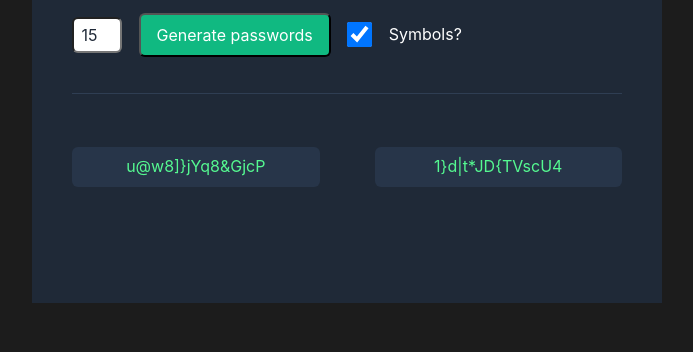
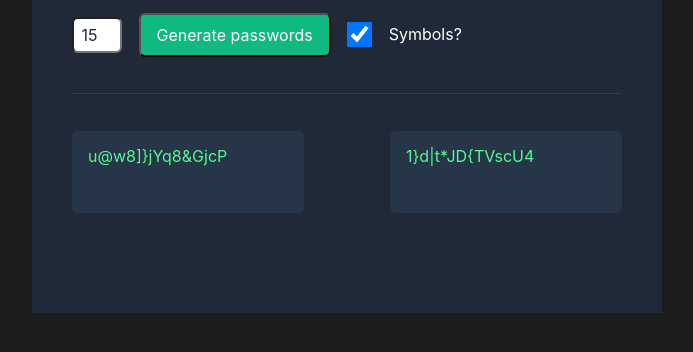
Before and after one commit to kwlsq/password-generator, a website built with Vite: page index.html in a window 1280 px wide. Both pictures are taken after a click on the button "Generate passwords". Shown: the part 424-776 px from the top of the page, without its empty margins (293-986 px from the left). Built offline with nearby package versions, Linux system fonts and the light colour scheme.

Commit message:
Max length password to 50
Extend password length limit and modify password result box to have flexible height

```diff
--- a/index.css
+++ b/index.css
@@ -97,8 +97,7 @@ hr {
 .password-box-1,.password-box-2{
     padding: 0px;
     border-radius: 6px;
-    width: 45%;
-    min-height: 40px;
+    width: 200px; /* or something else */
     background-color: #273549;
     color: #55F991;
     display: flex;
@@ -106,7 +105,11 @@ hr {
     align-items: center;
     font-size: 16px;
     cursor: pointer;
-    word-wrap: break-word;
     overflow-wrap: break-word;
-    hyphens: auto; /* Try adding this */
+    padding: 16px; /* just to give some spacing */
 }
+
+.password-box-1 p, .password-box-2 p{
+    width: 100%;
+    height: 100%;
+}
--- a/index.html
+++ b/index.html
@@ -9,15 +9,19 @@
 		<h1 class="header">Generate a <span class="primary-font-color"><br/>random password</span></h1>
 		<p class="supporting-text">Never use an insecure password again.</p>
 		<div class="generate-password-component">
-			<input type="number" min="10" max="20" value="15" class="password-length-input" oninput="validateQuantity()" />
+			<input type="number" min="10" max="50" value="15" class="password-length-input" oninput="validateQuantity()" />
 			<button onclick="generatePassword()" class="btn-generate">Generate passwords</button>
 			<input checked oninput="validateSymbol()" type="checkbox" class="toggle-symbol">
 			<label for="toggle-symbol">Symbols?</label>
 		</div>
 		<hr/>
 		<div class="passwords-wrapper">
-			<p onclick="copyOnClick1()" class="password-box-1"></p>
-			<p onclick="copyOnClick2()" class="password-box-2"></p>
+			<div class="password-box-1" onclick="copyOnClick1()">
+				<p id="password1"></p>
+			</div>
+			<div class="password-box-2" onclick="copyOnClick2()">
+				<p id="password2"></p>
+			</div>
 		</div>
 	</main>
 	<script src="index.js"></script>
--- a/index.js
+++ b/index.js
@@ -23,16 +23,16 @@ function validateSymbol() {
 
 function generatePassword() {
     let passwordLengthInput = document.querySelector('.password-length-input').value;
-
     let password1 = "";
     let password2 = "";
     for (let i = 0; i < passwordLengthInput; i++) {
         password1 += randomizedCharacter()
         password2 += randomizedCharacter()
     }
-    passwordBox1.textContent = password1;
-    passwordBox2.textContent = password2;
-    console.log(passwordLengthInput)
+    console.log(password1)
+    console.log(password2)
+    document.getElementById('password1').textContent = password1;
+    document.getElementById('password2').textContent = password2;
 }
 
 function randomizedCharacter() {
```
